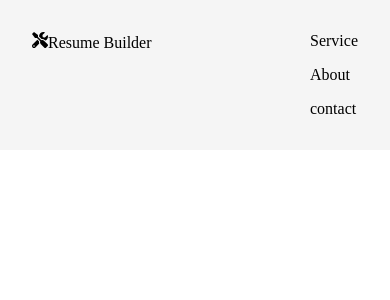
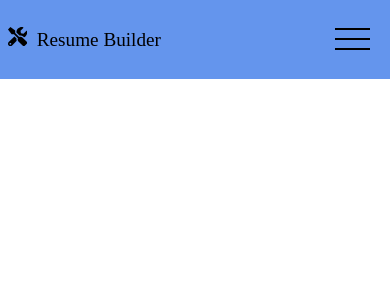
Before and after one commit to Undisclosed64/resume-builder, a React (Create React App) app: page / in a window 390 px wide. Shown: the top 300 px of the page. Built offline with nearby package versions, Linux system fonts and the light colour scheme.

Commit message:
style navbar

```diff
--- a/src/App.css
+++ b/src/App.css
@@ -6,16 +6,52 @@
 nav {
   display: flex;
   justify-content: space-between;
-  padding: 1em;
-  background-color: whitesmoke;
+  padding: 0.5em;
+  background-color: cornflowerblue;
+}
+.toggleButton {
+  display: flex;
+  flex-direction: column;
+  position: absolute;
+  right: 1em;
+  top: 1.5em;
+  display: none;
+}
+.bar {
+  background-color: black;
+  width: 35px;
+  height: 2px;
+  margin: 4px;
 }
 .brandName {
   margin: 1em;
+  margin-left: 0;
+  font-size: 1.2rem;
 }
-.navLinksList {
+.logo {
+  margin-right: 0.5em;
+}
+.UlNavList {
   display: flex;
 }
 .navbarLink {
   list-style: none;
   margin: 1em;
+  margin-top: 1.3em;
 }
+@media (max-width: 450px) {
+  .toggleButton {
+    display: flex;
+  }
+  .UlNavList {
+    display: none;
+  }
+  .UlNavList.active {
+    display: flex;
+    flex-direction: column;
+    align-items: center;
+  }
+  nav {
+    flex-direction: column;
+  }
+}
```
